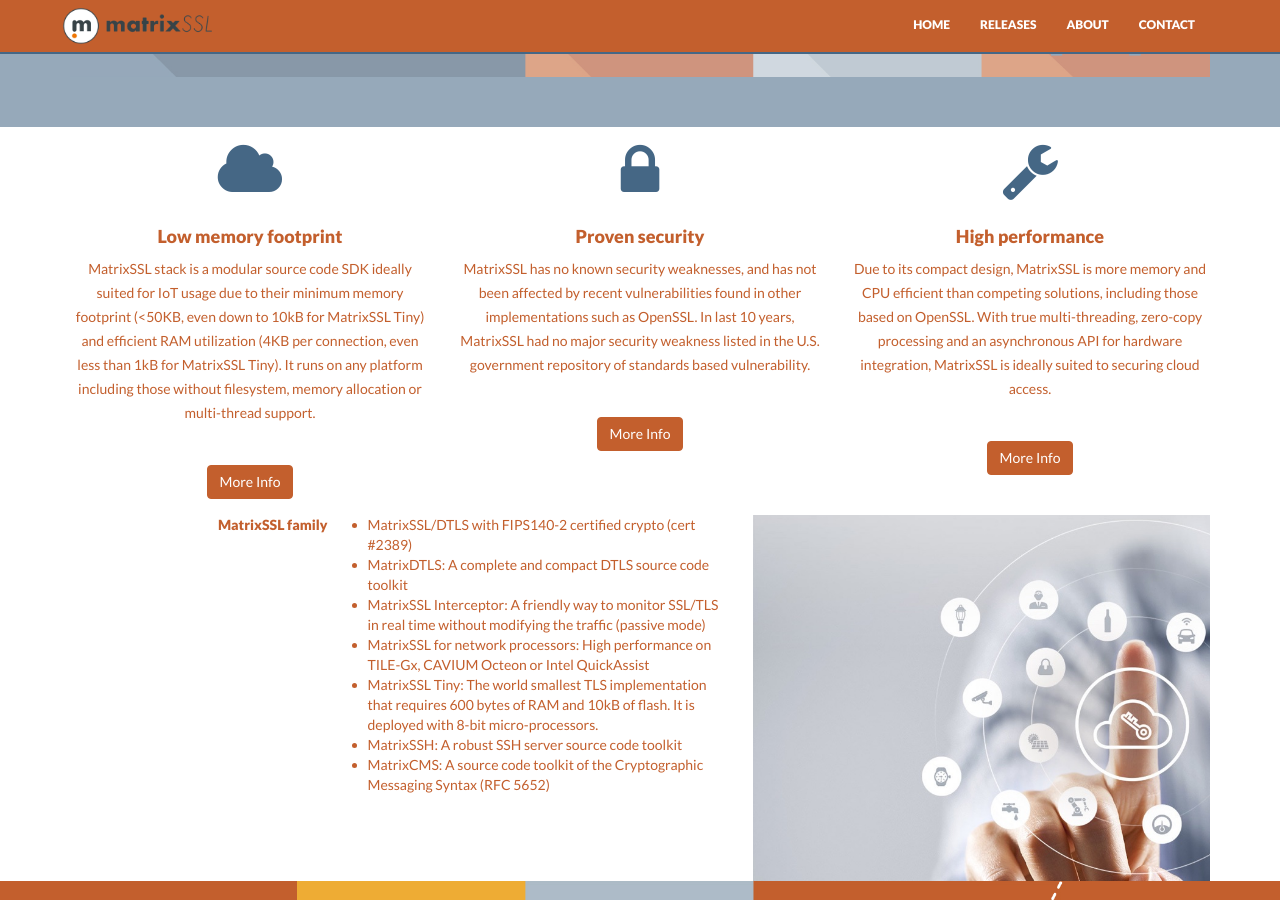
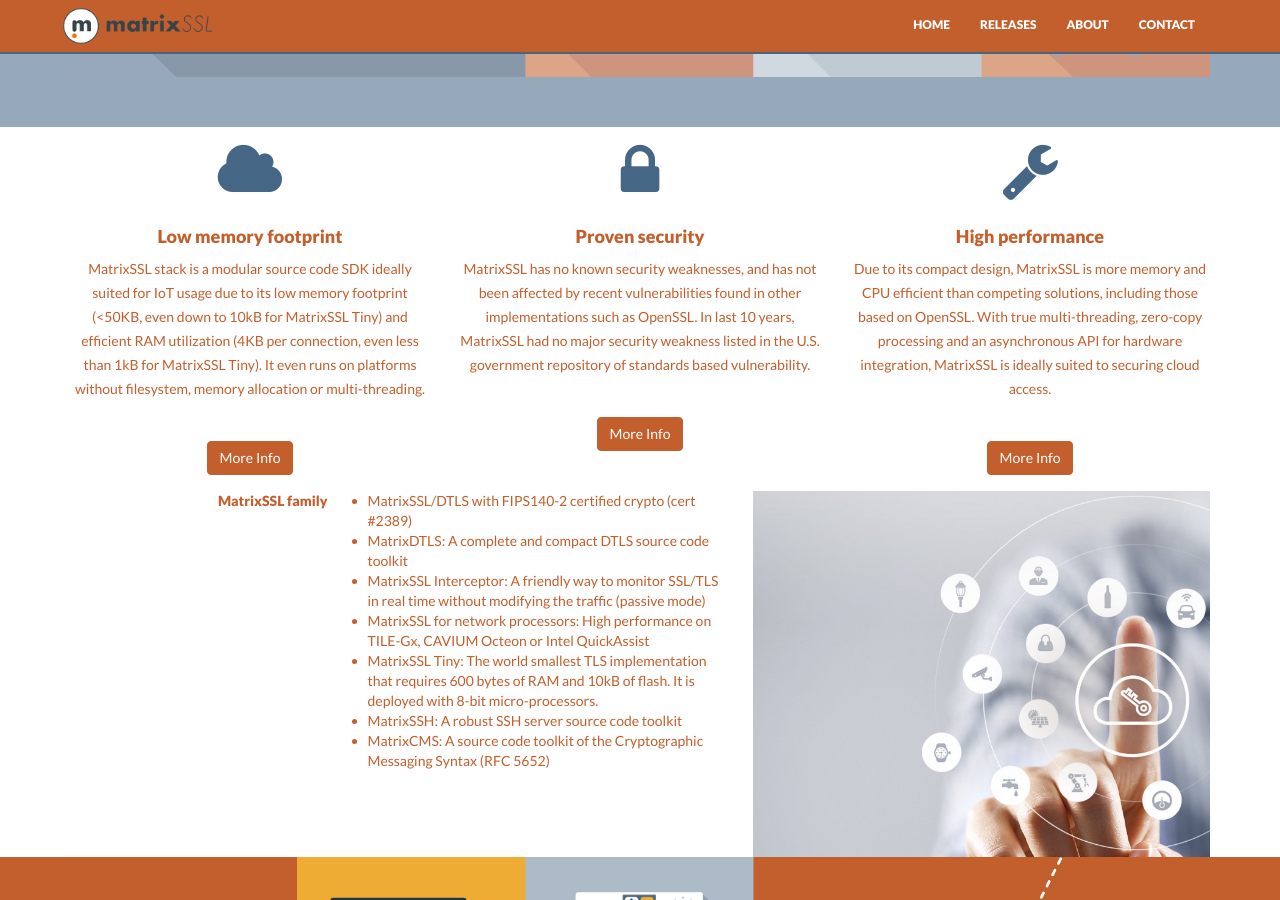
Before and after one commit to Layty/ssl, a Jekyll site: the page built from index.html, in a window 1280 px wide and 900 px high, scrolled down 639 px. Built offline with Jekyll 4.4.1, drawn with Linux system fonts in a browser that asks for light colours; nearby versions of some CDN libraries.

Commit message:
Update index.html

```diff
--- a/index.html
+++ b/index.html
@@ -9,7 +9,7 @@
    <div class="col-md-4">
     <i class="fa fa-cloud"></i>
     <h4>Low memory footprint</h4>
-    <p>MatrixSSL stack is a modular source code SDK ideally suited for IoT usage due to their minimum memory footprint (<50KB, even down to 10kB for MatrixSSL Tiny) and efficient RAM utilization (4KB per connection, even less than 1kB for MatrixSSL Tiny). It runs on any platform including those without filesystem, memory allocation or multi-thread support. </p>
+    <p>MatrixSSL stack is a modular source code SDK ideally suited for IoT usage due to its low memory footprint (<50KB, even down to 10kB for MatrixSSL Tiny) and efficient RAM utilization (4KB per connection, even less than 1kB for MatrixSSL Tiny). It even runs on platforms without filesystem, memory allocation or multi-threading.</p>
     <p><br/><a href="#" class="btn btn-theme">More Info</a></p>
    </div>
    <div class="col-md-4">
```
